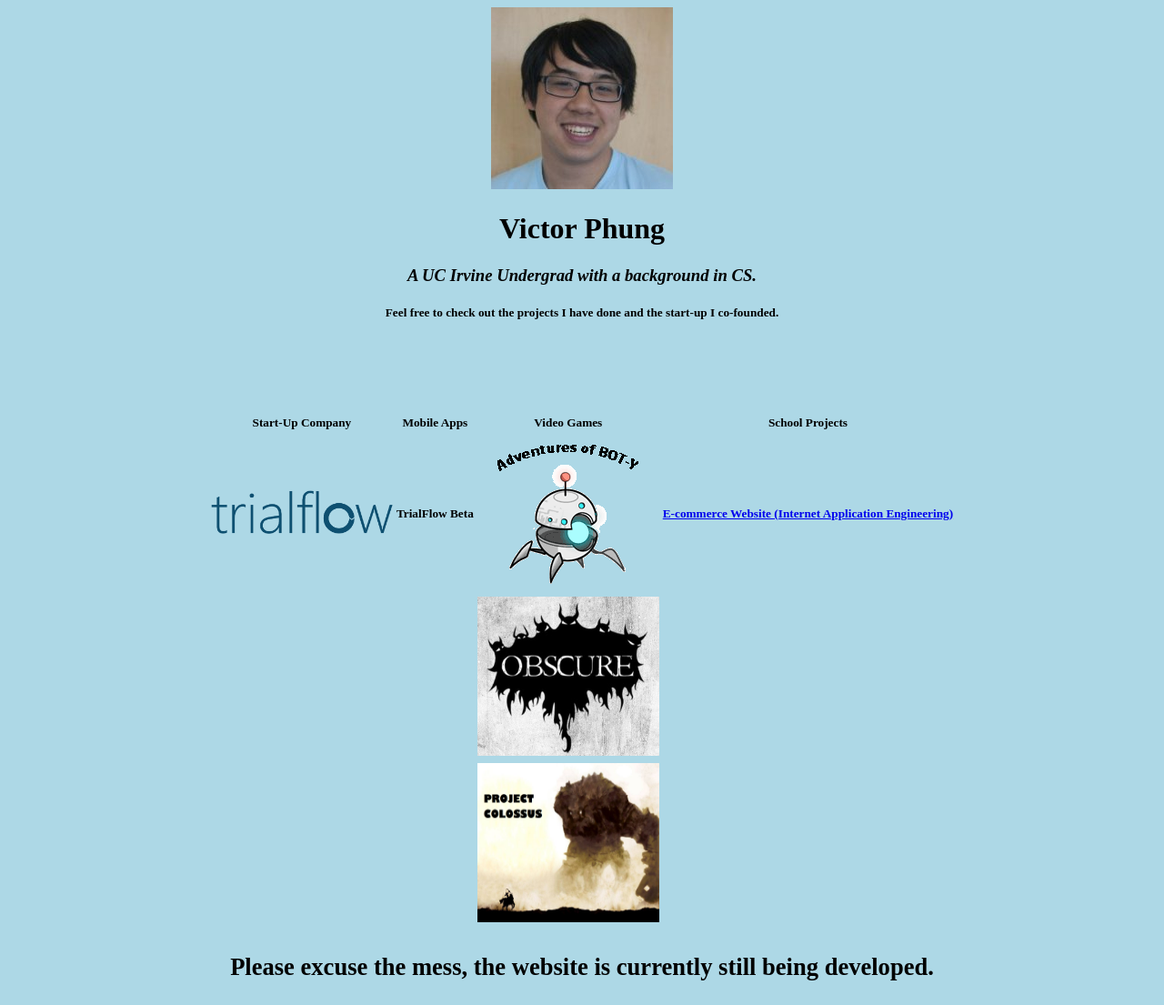
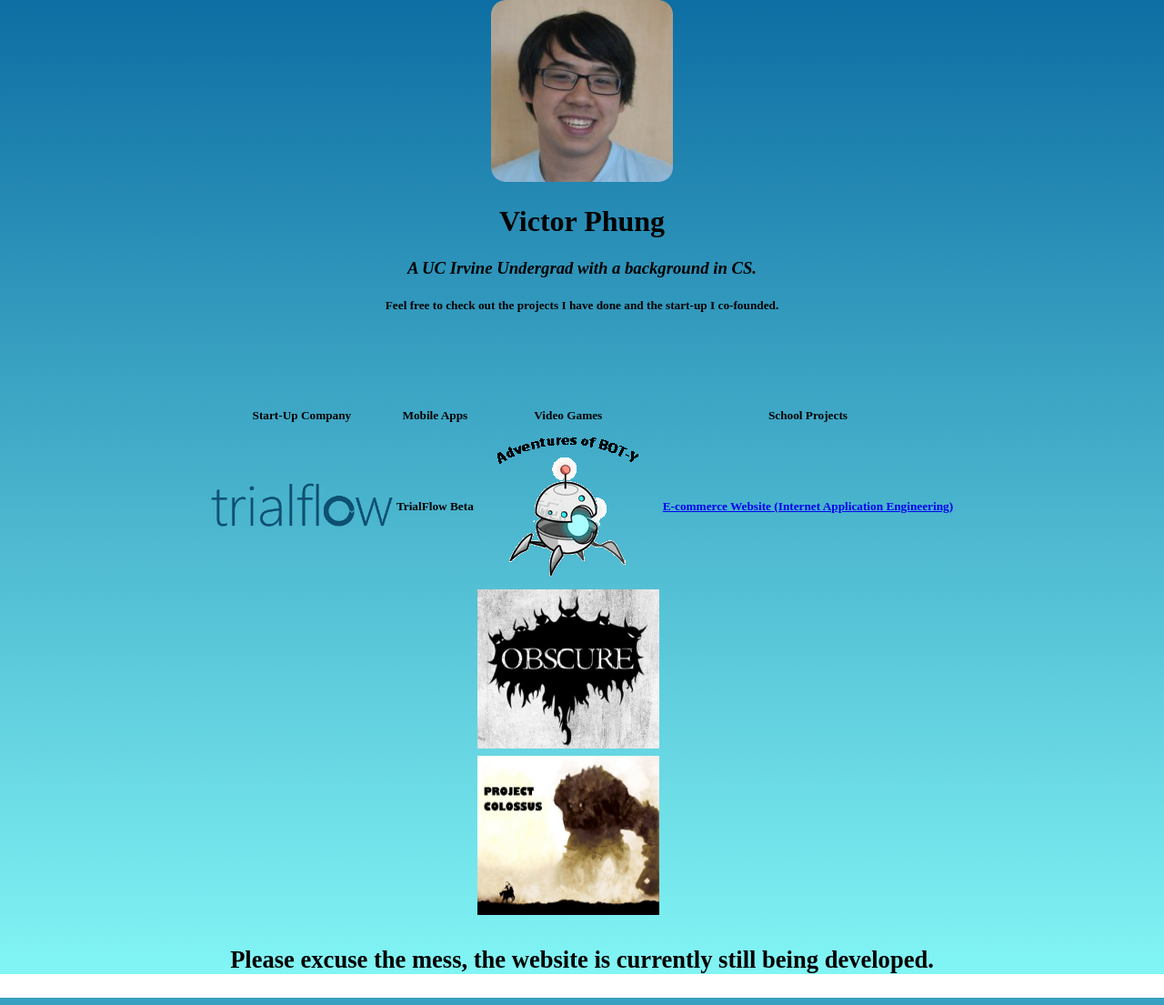
Before and after one commit to starmon00/starmon00.github.io, a PHP site: page / in a window 1280 px wide. Shown: the whole page at 91% size. Run offline with PHP 8.4, Linux system fonts and the light colour scheme.

Commit message:
changed layout
background, pic

```diff
--- a/index.html
+++ b/index.html
@@ -1,18 +1,30 @@
 <!DOCTYPE HTML>
 
-<html>
+<html lang = "en">
+
+
 
 	<link type="text/css" rel="stylesheet" href="stylesheet.css">
-
+	<div class="gradient">
 	<head>
+		<meta charset = "utf-8">
 		<div class = "center">
-		<img src = "pfpic.jpg" width = "200px" height = "200px">
+		<img src = "pfpic2.png" width = "200px" height = "200px">
 		<title> Victor's Progress</title>
 		<link rel="icon" type="image/png" href="0b09f0b.jpg">
 		</div>
 	</head>
 
 	<body>
+		<style type="text/css">
+			body {
+ 				margin-top: 0px;
+ 				margin-right: 0px;
+ 				margin-bottom: 0px;
+ 				margin-left: 0px
+			      }
+
+		</style>
 
 		<div id = "header">
 			<h1>Victor Phung</h1>
@@ -56,7 +68,7 @@
 
 
 		<p> <strong>Please excuse the mess, the website is currently still being developed.</strong> </p>
-
 	</body>
+	</div>
 
 </html>
--- a/stylesheet.css
+++ b/stylesheet.css
@@ -11,8 +11,19 @@ table {
 	margin-left: auto;
 	margin-right: auto;
 }
-body {
-	background-color: #ADD8E6;
+.gradient {
+
+	background-image: -webkit-gradient(
+		linear,
+		left top,
+		left bottom,
+		color-stop(0, #0D6EA3),
+		color-stop(1, #82F5F5));
+	background-image: -o-linear-gradient(bottom, #0D6EA3 0%, #82F5F5 100%);
+	background-image: -moz-linear-gradient(bottom, #0D6EA3 0%, #82F5F5 100%);
+	background-image: -webkit-linear-gradient(bottom, #0D6EA3 0%, #82F5F5 100%);
+	background-image: -ms-linear-gradient(bottom, #0D6EA3 0%, #82F5F5 100%);
+	background-image: linear-gradient(to bottom, #0D6EA3 0%, #82F5F5 100%);
 }
 
 p {
```
Also changed, not shown: pfpic2.png (added).
